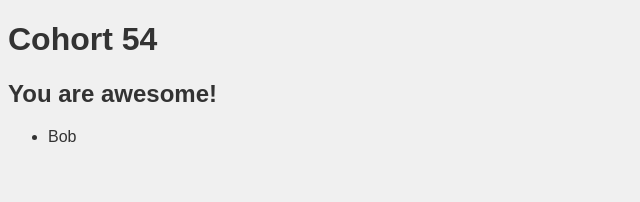
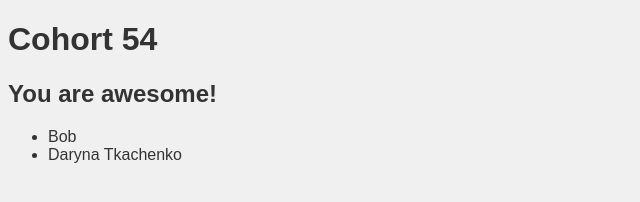
Before and after one commit to stasel/Git-exercise, a plain HTML site: page index.html in a window 1280 px wide. Shown: the whole page, without its empty margins (0-640 px from the left). Drawn offline with Linux system fonts and the light colour scheme.

Commit message:
add my name

```diff
--- a/index.html
+++ b/index.html
@@ -12,6 +12,7 @@
   <h2>You are awesome!</h2>
   <ul>
     <li>Bob</li>
+    <li>Daryna Tkachenko</li>
   </ul>
 </body>
 </html>
```
